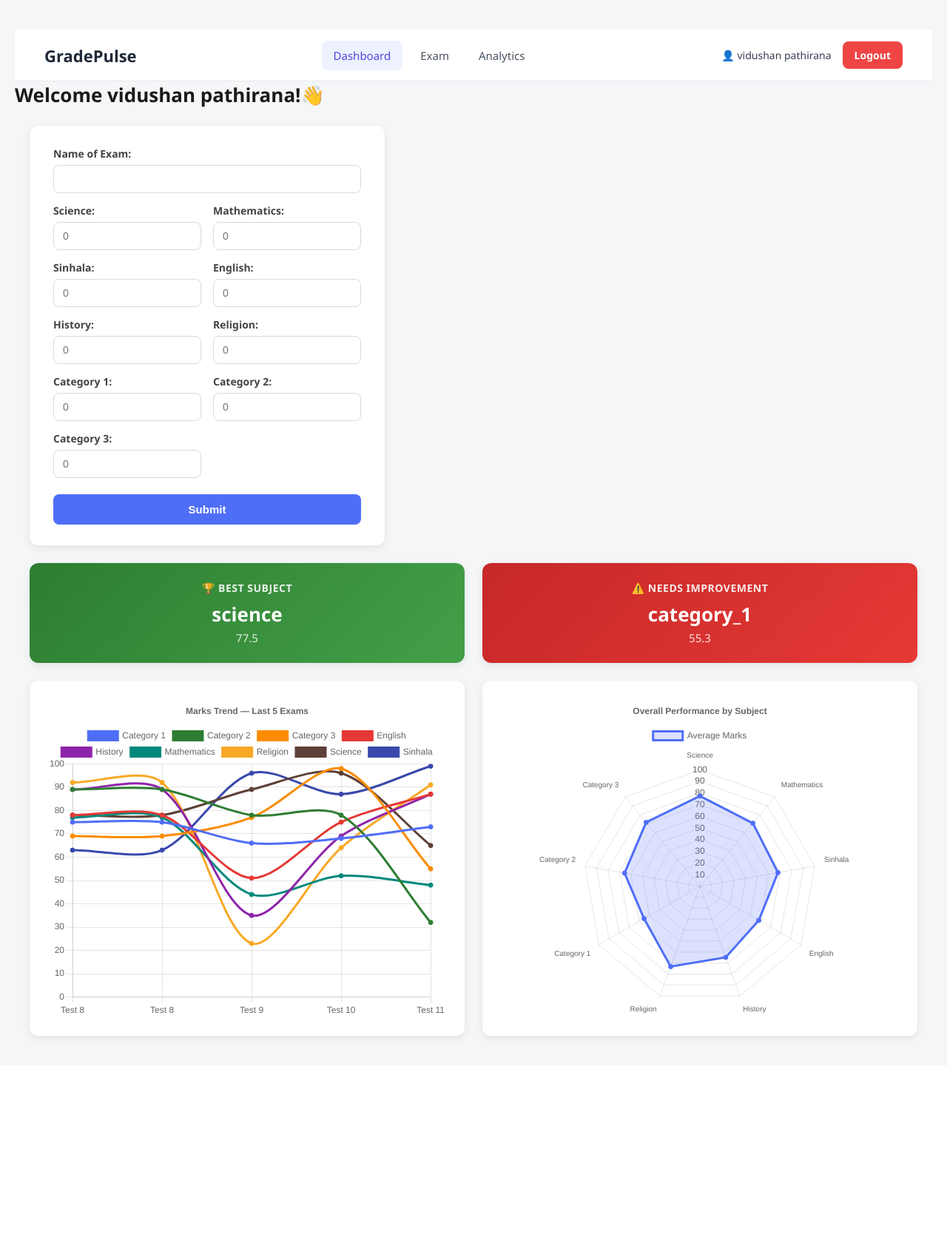
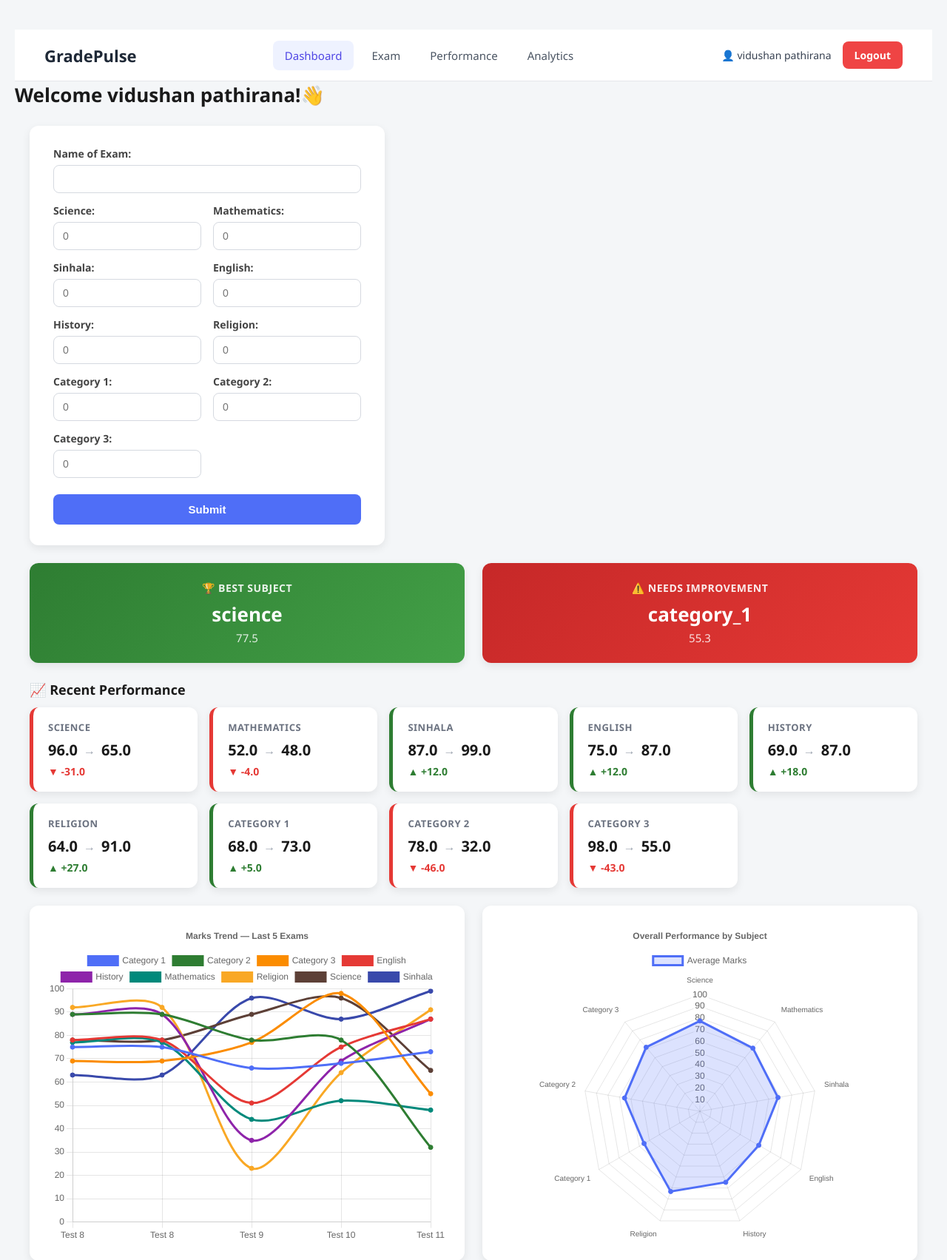
Before and after one commit to vidushan-ds/mark-pulse, a Flask app: page /home in a window 1280 px wide. Shown: the top 1703 px of the page at 74% size. Before the commit the page ends 1411 px from the top, so only its background shows below. Run offline with Flask 3, Linux system fonts and the light colour scheme; a user stored in the database is signed in.

Commit message:
feat: add recent performance calculator

```diff
--- a/app.py
+++ b/app.py
@@ -195,6 +195,29 @@ def home():
         )
         radar_data.append(round(avg_score, 1) if avg_score is not None else 0)
 
+    improvement_data = {}
+
+    if len(recent_exams) >= 2:
+        previous_exam = recent_exams[-2]
+        latest_exam = recent_exams[-1]
+
+        previous_marks = {mark.subject: mark.score for mark in previous_exam.marks}
+        latest_marks = {mark.subject: mark.score for mark in latest_exam.marks}
+
+        for subject in subject_names:
+
+            previous_score = previous_marks.get(subject)
+            latest_score = latest_marks.get(subject)
+
+            if previous_score is not None and latest_score is not None:
+                improvement = latest_score - previous_score
+
+                improvement_data[subject] = {
+                    "previous" : previous_score,
+                    "latest" : latest_score,
+                    "improvement" : improvement
+                }
+
     if any(score > 0 for score in radar_data):
         best_index = radar_data.index(max(radar_data))
         weakest_index = radar_data.index(min(radar_data))
@@ -217,7 +240,8 @@ def home():
                            result=result,
                            card_data=card_data,
                            name=name,
-                           chart_data=chart_data)
+                           chart_data=chart_data,
+                           improvement_data=improvement_data)
 
 @app.route("/logout")
 def logout():
--- a/static/style.css
+++ b/static/style.css
@@ -372,3 +372,79 @@ h1 {
         margin-left: auto;
     }
 }
+
+.improvement-section {
+    width: 100%;
+    max-width: 1200px;
+    margin: 24px auto 0;
+}
+
+.improvement-title {
+    margin-bottom: 12px;
+    color: #1a1a1a;
+    font-size: 18px;
+}
+
+.improvement-grid {
+    display: grid;
+    grid-template-columns: repeat(auto-fill, minmax(200px, 1fr));
+    gap: 16px;
+}
+
+.improvement-card {
+    background: #ffffff;
+    border-radius: 12px;
+    padding: 18px 20px;
+    box-shadow: 0 4px 12px rgba(0, 0, 0, 0.08);
+    border-left: 5px solid #d5d9e0;
+}
+
+.improvement-subject {
+    font-size: 13px;
+    font-weight: 600;
+    text-transform: uppercase;
+    letter-spacing: 0.5px;
+    color: #6b7280;
+    margin-bottom: 8px;
+}
+
+.improvement-scores {
+    display: flex;
+    align-items: center;
+    gap: 8px;
+    font-size: 20px;
+    font-weight: 700;
+    color: #1a1a1a;
+    margin-bottom: 6px;
+}
+
+.improvement-arrow {
+    color: #9ca3af;
+    font-size: 16px;
+}
+
+.improvement-delta {
+    font-size: 14px;
+    font-weight: 600;
+}
+
+.improvement-up {
+    border-left-color: #2e7d32;
+}
+.improvement-up .improvement-delta {
+    color: #2e7d32;
+}
+
+.improvement-down {
+    border-left-color: #e53935;
+}
+.improvement-down .improvement-delta {
+    color: #e53935;
+}
+
+.improvement-flat {
+    border-left-color: #9ca3af;
+}
+.improvement-flat .improvement-delta {
+    color: #6b7280;
+}
--- a/templates/index.html
+++ b/templates/index.html
@@ -18,6 +18,7 @@
 
             <a href="{{ url_for('home') }}" class="nav-link active">Dashboard</a>
             <a href="#" class="nav-link">Exam</a>
+            <a href="#insight-section" class="nav-link">Performance</a>
             <a href="#charts-section" class="nav-link">Analytics</a>
 
         </div>
@@ -117,7 +118,7 @@
 
 
     {% if card_data %}
-    <div class="insight-section">
+    <div class="insight-section" id="insight-section">
         <div class="insight-card insight-best">
             <div class="insight-label">🏆 Best Subject</div>
             <div class="insight-subject">{{ card_data.best_subject }}</div>
@@ -128,6 +129,29 @@
             <div class="insight-label">⚠️ Needs Improvement</div>
             <div class="insight-subject">{{ card_data.weakest_subject }}</div>
             <div class="insight-score">{{ card_data.weakest_score }}</div>
+        </div>
+    </div>
+    {% endif %}
+
+    {% if improvement_data %}
+    <div class="improvement-section">
+        <h4 class="improvement-title">📈 Recent Performance</h4>
+        <div class="improvement-grid">
+            {% for subject, data in improvement_data.items() %}
+            <div class="improvement-card {% if data.improvement > 0 %}improvement-up{% elif data.improvement < 0 %}improvement-down{% else %}improvement-flat{% endif %}">
+                <div class="improvement-subject">{{ subject.replace('_', ' ').title() }}</div>
+                <div class="improvement-scores">
+                    <span>{{ data.previous }}</span>
+                    <span class="improvement-arrow">→</span>
+                    <span>{{ data.latest }}</span>
+                </div>
+                <div class="improvement-delta">
+                    {% if data.improvement > 0 %}▲ +{{ data.improvement }}
+                    {% elif data.improvement < 0 %}▼ {{ data.improvement }}
+                    {% else %}— No change{% endif %}
+                </div>
+            </div>
+            {% endfor %}
         </div>
     </div>
     {% endif %}
```
Also changed, not shown: instance/ol_predictor.db.
